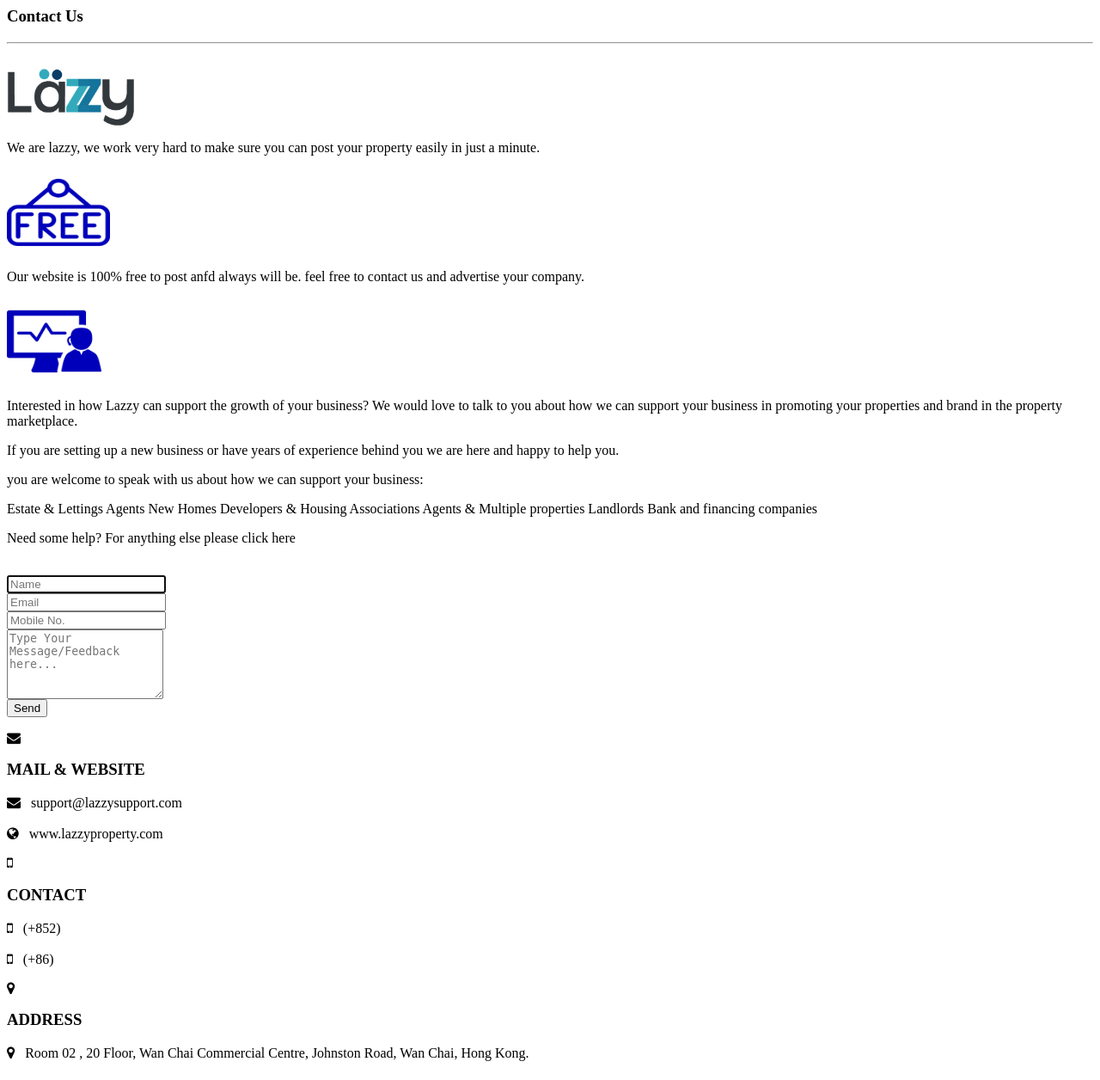
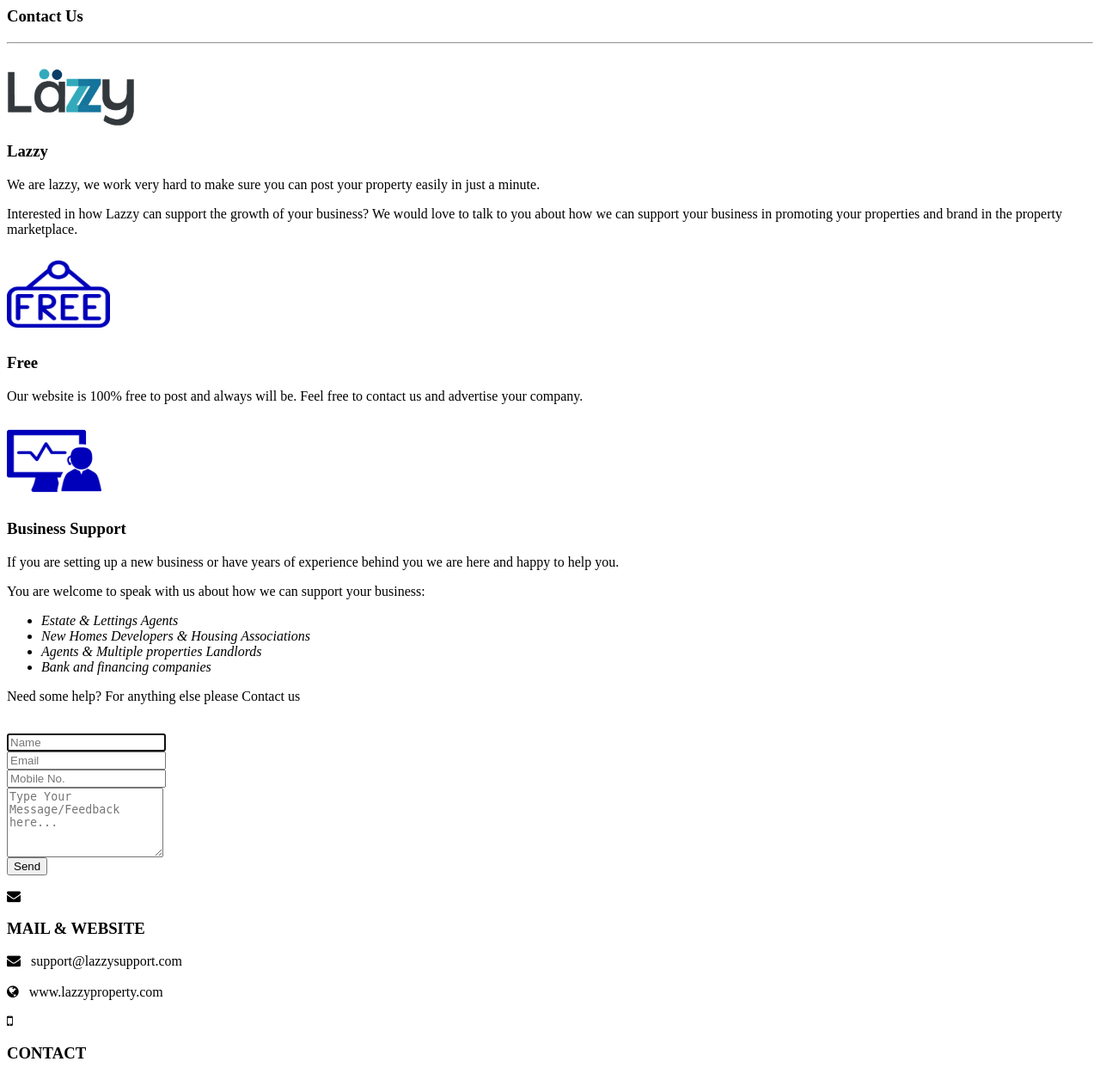
Before and after one commit to xotiii/lazzyproperties, a PHP site: page /includes/contact.php in a window 1280 px wide. Shown: the top 1256 px of the page at 86% size. Before the commit the page ends 1234 px from the top, so only its background shows below. Run offline with PHP 8.4, Linux system fonts and the light colour scheme.

Commit message:
fixedddd

```diff
--- a/includes/contact.php
+++ b/includes/contact.php
@@ -13,8 +13,11 @@
 <br>
  <div class="text-center"><img src="includes/images/lazzy.png" style="width:150px; height:70px ;"></div>
   <p  class="text-center talk"></p>
-  <div id="talk"></div>
-  <p class="text-left">We are lazzy, we work very hard to make sure you can post your property easily in just a minute.</p></div>
+  <div id="talk"><h3><b>Lazzy</b></h3></div>
+  <p class="text-left">We are lazzy, we work very hard to make sure you can post your property easily in just a minute.</p>
+  <p class="text-justify">Interested in how Lazzy can support the growth of your business?
+    We would love to talk to you about how we can support your business in promoting your properties and brand in the property marketplace.
+    </p></div>
 
 
 
@@ -22,8 +25,8 @@
 <div class="col-sm-4">
   <div class="text-center"><img src="includes/images/free.png" style="width:120px; height:100px ;"></div>
   <p  class="text-center talk"></p>
-<div id="talk"></div>
-<p class="text-left">Our website is 100% free to post anfd always will be. feel free to contact us and advertise your company.</p>
+<div id="talk"><h3><b>Free</b></h3></div>
+<p class="text-left">Our website is 100% free to post and always will be. Feel free to contact us and advertise your company.</p>
 </div>
 
 
@@ -33,31 +36,40 @@
 <div class="col-sm-4">
     <div class="text-center"><img src="includes/images/support.png" style="width:110px; height:100px ;"></div>
     <p  class="text-center talk"></p>
-    <div id="talk"></div>
+    <div id="talk"><h3><b>Business Support</b></h3></div>
 
-    <p class="text-left">Interested in how Lazzy can support the growth of your business?
-    We would love to talk to you about how we can support your business in promoting your properties and brand in the property marketplace.
-    </p>
+
     <p>
     If you are setting up a new business or have years of experience behind you we are here and happy to help you.
     </p>
-    <p>
-    you are welcome to speak with us about how we can support your business:
-    </p>
-    <p>
+    <p>You are welcome to speak with us about how we can support your business:
+    <ul>
+    <i>
+    <li>
     Estate & Lettings Agents
+    </li>
+    <li>
     New Homes Developers & Housing Associations
+    </li>
+    <li>
     Agents & Multiple properties Landlords
+    </li>
+    <li>
     Bank and financing companies
+    </li>
+    </i>
+    </ul>
     </p>
     <p>
     Need some help?
-    For anything else please click here
+    For anything else please Contact us
     </p>
 </div>
 </br>
     <div class="col-sm-12" id="parent">
 
+      <div class="col-sm-6">
+      </div>
 
       <div class="col-sm-6">
         <form action="form.php" class="contact-form" method="post">
```
